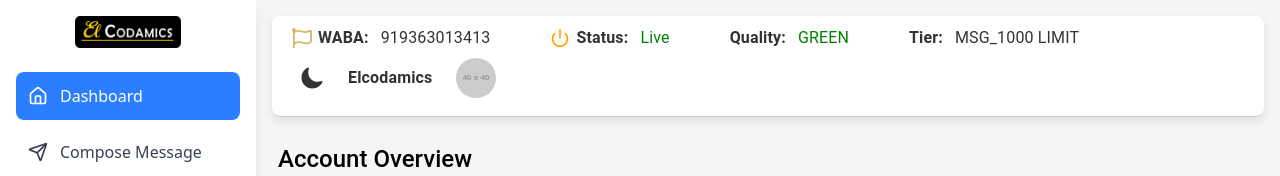
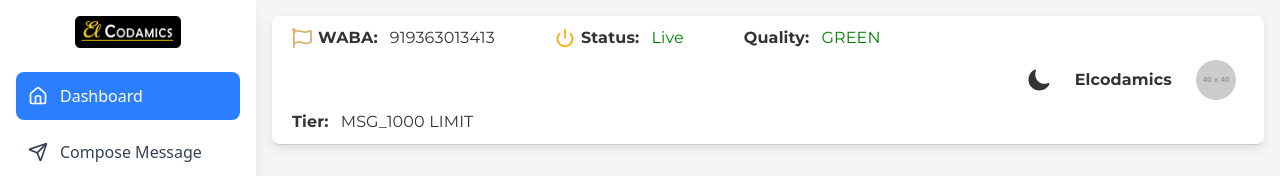
Before and after one commit to shakthi198/whatsapp-api, a React (Create React App) app: page / in a window 1280 px wide. Shown: the top 176 px of the page. Built offline with nearby package versions, Linux system fonts and the light colour scheme; no server answers.

Commit message:
changes in header and togglebutton

```diff
--- a/src/Components/Header.js
+++ b/src/Components/Header.js
@@ -1,6 +1,4 @@
 import React, { useState, useEffect } from "react";
-
-
 import {
   Box,
   Typography,
@@ -9,6 +7,7 @@
   MenuItem,
   Avatar,
   useMediaQuery,
+  Divider,
 } from "@mui/material";
 import { FiPower } from "react-icons/fi";
 import { FaRegFlag } from "react-icons/fa";
@@ -17,13 +16,12 @@
 import { useNavigate } from "react-router-dom";
 import { useTheme } from "@mui/material/styles";
 
-
 const Header = ({ darkMode, toggleDarkMode }) => {
   const navigate = useNavigate();
   const theme = useTheme();
+  const isMobile = useMediaQuery(theme.breakpoints.down("sm"));
+  const isTablet = useMediaQuery(theme.breakpoints.between("sm", "md"));
 
-
-  // Profile dropdown state
   const [anchorEl, setAnchorEl] = useState(null);
   const open = Boolean(anchorEl);
 
@@ -35,13 +33,9 @@
     setAnchorEl(null);
   };
 
-  // Responsive behavior
-
-
-  // State for API Data (Using Dummy Data Initially)
   const [user, setUser] = useState({
     name: "Elcodamics",
-    profileImage: "https://via.placeholder.com/40", // Dummy image (replace with API data)
+    profileImage: "https://via.placeholder.com/40",
   });
 
   const [wabaData, setWabaData] = useState({
@@ -51,17 +45,15 @@
     tier: "MSG_1000 LIMIT",
   });
 
-  // Fetch data from API (Dummy for Now)
   useEffect(() => {
-    // Simulate API call (Replace this with actual API call)
     setTimeout(() => {
       setWabaData({
-        number: "919363013413", // Replace with actual WABA number
+        number: "919363013413",
         status: "Live",
         quality: "GREEN",
         tier: "MSG_1000 LIMIT",
       });
-    }, 2000); // Simulate API delay (Remove this in actual implementation)
+    }, 2000);
   }, []);
 
   return (
@@ -83,11 +75,15 @@
         marginBottom: "20px",
       }}
     >
-      {/* Left Section - WABA Info */}
+      {/* Left Section - Empty on mobile/tablet to push icons to right */}
+      <Box sx={{ flex: isMobile || isTablet ? 0 : 1 }}>
+        {/* WABA Info (shown only on desktop) */}
+        {!isMobile && !isTablet && (
           <Box
             sx={{
               display: "flex",
               flexWrap: "wrap",
+              fontFamily: "montserrat",
               alignItems: "center",
               gap: { xs: "12px", sm: "24px", md: "60px" },
             }}
@@ -98,6 +94,7 @@
                 sx={{
                   fontWeight: "bold",
                   display: "flex",
+                  fontFamily: "montserrat",
                   alignItems: "center",
                   fontSize: { xs: "14px", sm: "15px", md: "16px" },
                 }}
@@ -105,7 +102,7 @@
                 <FaRegFlag size={20} style={{ marginRight: 6, color: "#D6B76F" }} />
                 WABA:
                 <Typography
-              sx={{  fontSize: { xs: "14px", sm: "15px", md: "16px" }, marginLeft: "12px" }}
+                  sx={{ fontSize: { xs: "14px", sm: "15px", md: "16px" }, marginLeft: "12px", fontFamily: "montserrat" }}
                 >
                   {wabaData.number}
                 </Typography>
@@ -119,6 +116,7 @@
                   fontWeight: "bold",
                   display: "flex",
                   alignItems: "center",
+                  fontFamily: "montserrat",
                   fontSize: { xs: "14px", sm: "15px", md: "16px" },
                 }}
               >
@@ -128,6 +126,7 @@
                   sx={{
                     fontSize: { xs: "14px", sm: "15px", md: "16px" },
                     marginLeft: "12px",
+                    fontFamily: "montserrat",
                     color: wabaData.status === "Live" ? "green" : "red",
                   }}
                 >
@@ -137,47 +136,46 @@
             </Box>
 
             {/* Quality */}
-        { (
             <Box sx={{ display: "flex", flexDirection: "column" }}>
               <Typography
                 sx={{
                   fontWeight: "bold",
                   display: "flex",
                   alignItems: "center",
+                  fontFamily: "montserrat",
                   fontSize: { xs: "14px", sm: "15px", md: "16px" },
                 }}
               >
                 Quality:
                 <Typography
-                sx={{  fontSize: { xs: "14px", sm: "15px", md: "16px" },marginLeft: "12px", color: "green" }}
+                  sx={{ fontSize: { xs: "14px", sm: "15px", md: "16px" }, marginLeft: "12px", color: "green", fontFamily: "montserrat" }}
                 >
                   {wabaData.quality}
                 </Typography>
               </Typography>
             </Box>
-        )}
 
             {/* Tier */}
-        {(
             <Box sx={{ display: "flex", flexDirection: "column" }}>
               <Typography
                 sx={{
                   fontWeight: "bold",
                   display: "flex",
                   alignItems: "center",
+                  fontFamily: "montserrat",
                   fontSize: { xs: "14px", sm: "15px", md: "16px" },
                 }}
               >
                 Tier:
-              <Typography sx={{  fontSize: { xs: "14px", sm: "15px", md: "16px" }, marginLeft: "12px" }}>
+                <Typography sx={{ fontSize: { xs: "14px", sm: "15px", md: "16px" }, marginLeft: "12px", fontFamily: "montserrat" }}>
                   {wabaData.tier}
                 </Typography>
               </Typography>
             </Box>
+          </Box>
         )}
       </Box>
 
-      {/* Right Section - Profile & Actions */}
       <Box sx={{ display: "flex", alignItems: "center", gap: "16px" }}>
         {/* Dark Mode Toggle */}
         <IconButton onClick={toggleDarkMode} sx={{ color: darkMode ? "#FFD700" : "#333" }}>
@@ -185,8 +183,8 @@
         </IconButton>
 
         {/* User Name (Hidden on Mobile) */}
-        {(
-          <Typography sx={{ fontWeight: "bold", fontSize: { xs: "14px", sm: "15px", md: "16px" },}}>
+        {!isMobile && (
+          <Typography sx={{ fontWeight: "bold", fontSize: { xs: "14px", sm: "15px", md: "16px" }, fontFamily: "montserrat" }}>
             {user.name}
           </Typography>
         )}
@@ -197,12 +195,78 @@
         </IconButton>
 
         {/* Profile Dropdown */}
-        <Menu anchorEl={anchorEl} open={open} onClose={handleClose}>
-          <MenuItem onClick={() => navigate("/profile")} sx={{ fontSize: "16px" }}>
+        <Menu
+          anchorEl={anchorEl}
+          open={open}
+          onClose={handleClose}
+          PaperProps={{
+            sx: {
+              width: isMobile || isTablet ? 280 : 200,
+              padding: "5px",
+              borderRadius: "8px",
+              marginTop: "13px",
+            },
+          }}
+        >
+          {(isMobile || isTablet) && (
+            <>
+              <Box borderRadius={"30px"}  sx={{ padding: "8px 16px"}}>
+                <Typography variant="subtitle1" sx={{ fontWeight: "bold", fontFamily: "montserrat" }}>
+                  WABA Details
+                </Typography>
+
+                <Box sx={{padding: "4px 16px"}}>
+
+                  <Box sx={{ display: "flex", mb: 1 }}>
+                    <Typography variant="body2" sx={{ fontFamily: "montserrat", fontWeight: "bold", minWidth: "60px" }}>
+                      WABA
+                    </Typography>
+                    <Typography variant="body2" sx={{ fontFamily: "montserrat", marginRight: "10px" }}>:</Typography>
+                    <Typography variant="body2" sx={{ fontFamily: "montserrat" }}>
+                      {wabaData.number}
+                    </Typography>
+                  </Box>
+
+                  <Box sx={{ display: "flex", mb: 1 }}>
+                    <Typography variant="body2" sx={{ fontFamily: "montserrat", fontWeight: "bold", minWidth: "60px" }}>
+                      Status
+                    </Typography>
+                    <Typography variant="body2" sx={{ fontFamily: "montserrat", marginRight: "10px" }}>:</Typography>
+                    <Typography variant="body2" sx={{ fontFamily: "montserrat", color: wabaData.status === "Live" ? "green" : "red" }}>
+                      {wabaData.status}
+                    </Typography>
+                  </Box>
+
+                  <Box sx={{ display: "flex", mb: 1 }}>
+                    <Typography variant="body2" sx={{ fontFamily: "montserrat", fontWeight: "bold", minWidth: "60px" }}>
+                      Quality
+                    </Typography>
+                    <Typography variant="body2" sx={{ fontFamily: "montserrat", marginRight: "10px" }}>:</Typography>
+                    <Typography variant="body2" sx={{ fontFamily: "montserrat", color: "green" }}>
+                      {wabaData.quality}
+                    </Typography>
+                  </Box>
+
+                  <Box sx={{ display: "flex" }}>
+                    <Typography variant="body2" sx={{ fontFamily: "montserrat", fontWeight: "bold", minWidth: "60px" }}>
+                      Tier
+                    </Typography>
+                    <Typography variant="body2" sx={{ fontFamily: "montserrat", marginRight: "10px" }}>:</Typography>
+                    <Typography variant="body2" sx={{ fontFamily: "montserrat" }}>
+                      {wabaData.tier}
+                    </Typography>
+                  </Box>
+                </Box>
+              </Box>
+              <Divider sx={{ my: 1 }} />
+            </>
+          )}
+
+          <MenuItem onClick={() => navigate("/profile")} sx={{ fontSize: "16px", fontFamily: "montserrat" }}>
             <MdAccountCircle size={20} style={{ marginRight: "10px" }} />
             Profile
           </MenuItem>
-          <MenuItem onClick={() => navigate("/login")} sx={{ color: "red", fontSize: "16px" }}>
+          <MenuItem onClick={() => navigate("/login")} sx={{ color: "red", fontSize: "16px", fontFamily: "montserrat" }}>
             <MdLogout size={20} style={{ marginRight: "10px" }} />
             Logout
           </MenuItem>
--- a/src/Components/Sidebar.js
+++ b/src/Components/Sidebar.js
@@ -47,7 +47,6 @@
 
   return (
     <>
-      {/* Mobile Toggle Button */}
       <style>
       {`
         /* Custom Scrollbar */
@@ -75,16 +74,16 @@
           scrollbar-color: #888 #f1f1f1;
         }
       `}
-    </style>
+      </style>
 
-      <button
-        onClick={toggleSidebar}
-        className="md:hidden fixed top-4 left-4 z-50 bg-blue-500 text-white p-2 rounded-md"
-      >
-        {isOpen ? <X size={24} /> : <Menu size={24} />}
-      </button>
-
-      {/* Sidebar Container */}
+      {!isOpen && (
+        <button
+          onClick={toggleSidebar}
+          className="md:hidden fixed top-9 left-6 z-50 bg-blue-500 text-white p-2 rounded-md"
+        >
+          <Menu size={24} />
+        </button>
+      )}
       <div
       className={`fixed top-0 left-0 h-screen w-64 shadow-lg flex flex-col p-4 transform transition-transform duration-300 ease-in-out z-40 overflow-y-auto custom-scrollbar ${
         darkMode ? "bg-gray-900 text-white" : "bg-white text-gray-700"
@@ -210,7 +209,7 @@
         onClick={toggleDropdown}
         className="flex justify-between items-center p-3 rounded-lg w-full text-left transition duration-300 transform hover:scale-105 hover:shadow-lg hover:bg-gray-200"
       >
-        <div className="flex items-center">
+        <div className="flex items-center" >
           {icon}
           <span className="ml-3">{label}</span>
         </div>
```
Lines whose indentation alone changed are shown as unchanged.
